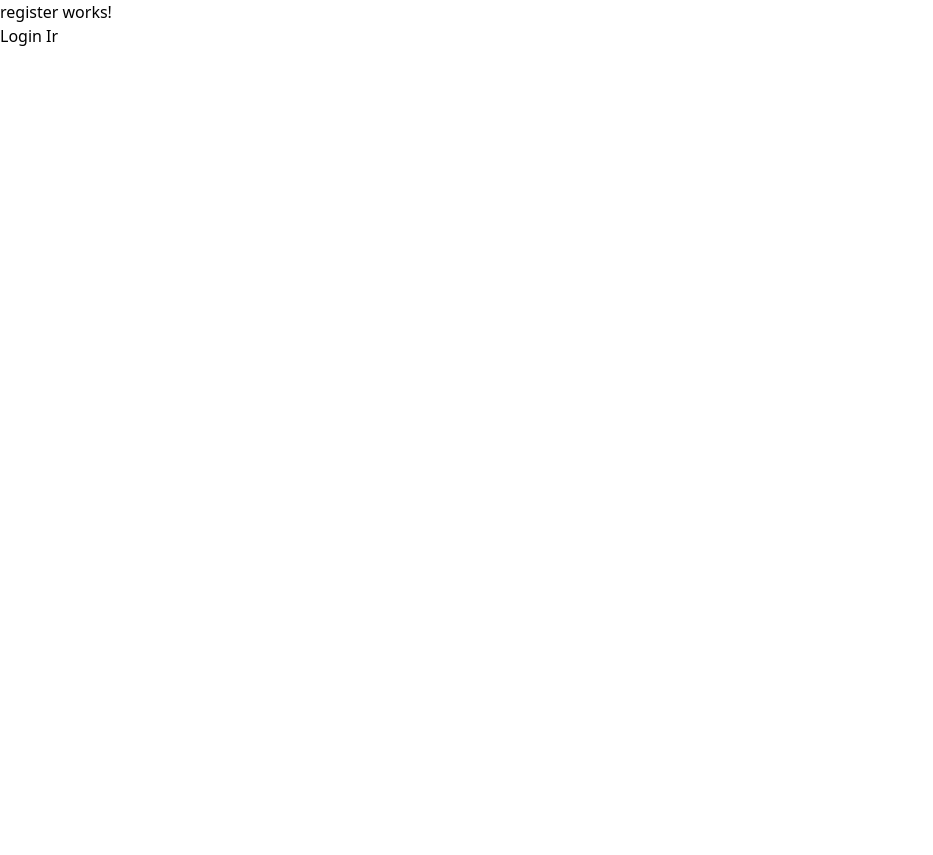
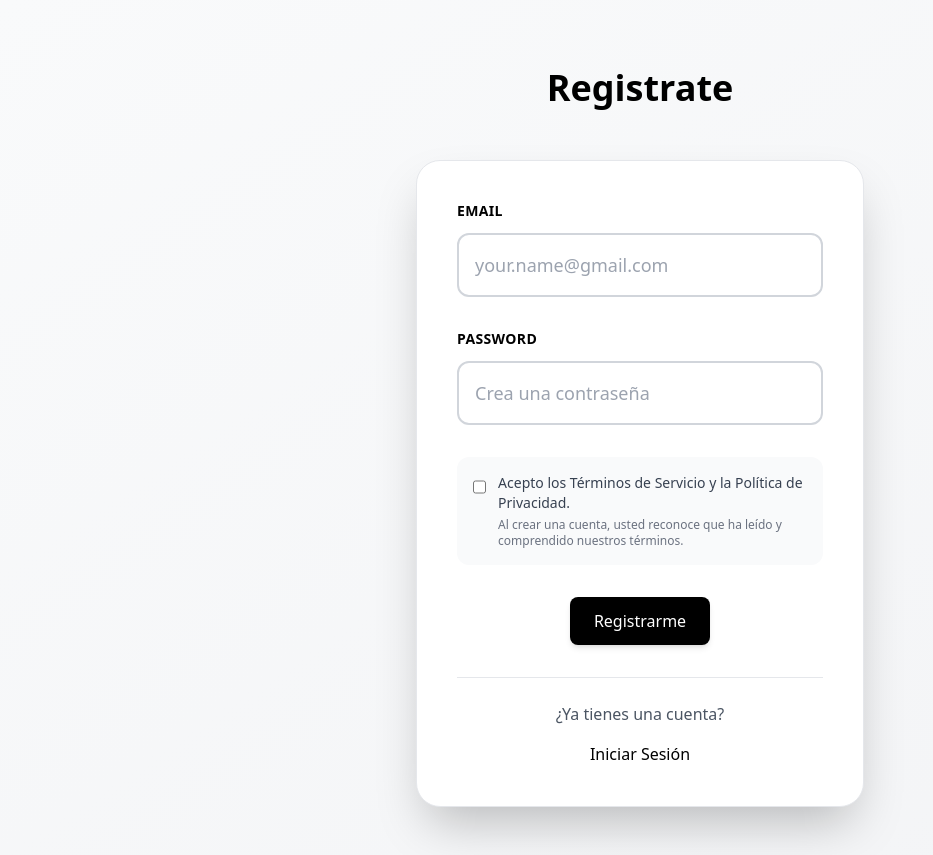
Before and after one commit to SamuelSotomayor1/MEAN, an Angular app in the folder frontend/: page /register in a window 1280 px wide. Shown: the whole page, without its empty margins (0-933 px from the left). Before the commit the page ends 800 px from the top, so only its background shows below. Built offline with nearby package versions, Linux system fonts and the light colour scheme.

Commit message:
feat: the interface register are updated and the logic and connection with the backend are works

```diff
--- a/frontend/src/app/app.config.ts
+++ b/frontend/src/app/app.config.ts
@@ -3,11 +3,13 @@ import { provideRouter } from '@angular/router';
 
 import { routes } from './app.routes';
 import { provideClientHydration, withEventReplay } from '@angular/platform-browser';
+import { provideHttpClient } from '@angular/common/http';
 
 export const appConfig: ApplicationConfig = {
   providers: [
     provideBrowserGlobalErrorListeners(),
     provideZonelessChangeDetection(),
-    provideRouter(routes), provideClientHydration(withEventReplay())
+    provideRouter(routes), provideClientHydration(withEventReplay()),
+    provideHttpClient(),
   ]
 };
--- a/frontend/src/app/auth/register/register.html
+++ b/frontend/src/app/auth/register/register.html
@@ -1,2 +1,86 @@
-<p>register works!</p>
-<a routerLink="/login">Login Ir</a>
+<section class="min-h-screen bg-gradient-to-br from-gray-50 to-gray-100">
+    <div class="min-h-screen flex items-center justify-center py-12 px-4 sm:px-6 lg:px-8">
+        <div class="max-w-md w-full space-y-8">
+
+            <!-- Header -->
+            <div class="text-center">
+                <div class="mx-auto h-20 w-20 bg-enterprise-blue rounded-full flex items-center justify-center mb-8">
+                    <span class="text-4xl font-bold text-black">Registrate</span>
+                </div>
+            </div>
+
+            <!-- Registration Form -->
+            <div class="bg-white rounded-3xl shadow-2xl p-10 border border-gray-200">
+                <form class="space-y-8" action="#" method="POST" (ngSubmit)="register()" #registerForm="ngForm">
+
+                    <!-- Email Field -->
+                    <div>
+                        <label for="email" class="block text-sm font-bold text-enterprise-gray mb-3 uppercase tracking-wide">
+                            Email
+                        </label>
+                        <input
+                            id="email"
+                            name="email"
+                            type="email"
+                            required
+                            [(ngModel)]="user.email"
+                            class="w-full px-4 py-4 text-lg border-2 border-gray-300 rounded-xl text-enterprise-gray placeholder-gray-400 focus:outline-none focus:border-enterprise-blue focus:ring-4 focus:ring-blue-100 transition-all duration-300"
+                            placeholder="your.name@gmail.com"
+                        >
+                    </div>
+
+                    <!-- Password Field -->
+                    <div>
+                        <label for="password" class="block text-sm font-bold text-enterprise-gray mb-3 uppercase tracking-wide">
+                            Password
+                        </label>
+                        <input
+                            id="password"
+                            name="password"
+                            type="password"
+                            required
+                            [(ngModel)]="user.password"
+                            class="w-full px-4 py-4 text-lg border-2 border-gray-300 rounded-xl text-enterprise-gray placeholder-gray-400 focus:outline-none focus:border-enterprise-blue focus:ring-4 focus:ring-blue-100 transition-all duration-300"
+                            placeholder="Crea una contraseña"
+                        >
+                    </div>
+
+                    <!-- Terms Checkbox -->
+                    <div class="bg-gray-50 p-4 rounded-xl">
+                        <div class="flex items-start space-x-3">
+                            <input
+                                id="terms"
+                                name="terms"
+                                type="checkbox"
+                                required
+                                class="mt-1 h-5 w-5 text-enterprise-blue border-2 border-gray-300 rounded focus:ring-enterprise-blue"
+                            >
+                            <div class="text-sm text-gray-700">
+                                <label for="terms" class="font-medium">
+                                    Acepto los Términos de Servicio y la Política de Privacidad.
+                                </label>
+                                <p class="text-xs text-gray-500 mt-1">
+                                    Al crear una cuenta, usted reconoce que ha leído y comprendido nuestros términos.
+                                </p>
+                            </div>
+                        </div>
+                    </div>
+
+                    <div class="grid place-items-center">
+                        <button type="submit" class="bg-black text-white px-6 py-3 rounded-lg shadow-md hover:bg-gray-800 transition duration-300">
+                            Registrarme
+                        </button>
+                    </div>
+
+                    <!-- Alternative Actions -->
+                    <div class="space-y-4 pt-6 border-t border-gray-200">
+                        <div class="text-center">
+                            <p class="text-gray-600 mb-4">¿Ya tienes una cuenta?</p>
+                            <a routerLink="/login">Iniciar Sesión</a>
+                        </div>
+                    </div>
+                </form>
+            </div>
+        </div>
+    </div>
+</section>
--- a/frontend/src/app/auth/register/register.ts
+++ b/frontend/src/app/auth/register/register.ts
@@ -1,12 +1,32 @@
 import { Component } from '@angular/core';
 import { RouterLink } from '@angular/router';
+import { HttpClient} from '@angular/common/http';
+import { FormsModule } from '@angular/forms';
 
 @Component({
   selector: 'app-register',
-  imports: [RouterLink],
+  standalone: true,
+  imports: [RouterLink, FormsModule],
   templateUrl: './register.html',
   styleUrl: './register.css'
 })
 export class Register {
+  user = {
+    email: '',
+    password: ''
+  };
 
+  constructor(private http: HttpClient) {}
+
+  register() {
+    this.http.post('http://localhost:3002/api/register', this.user).subscribe({
+      next: (res) => {
+        console.log('Usuario registrado correctamente', res);
+        // Redirige o muestra mensaje
+      },
+      error: (err) => {
+        console.error('Error al registrar usuario', err);
+      }
+    });
+  }
 }
```
